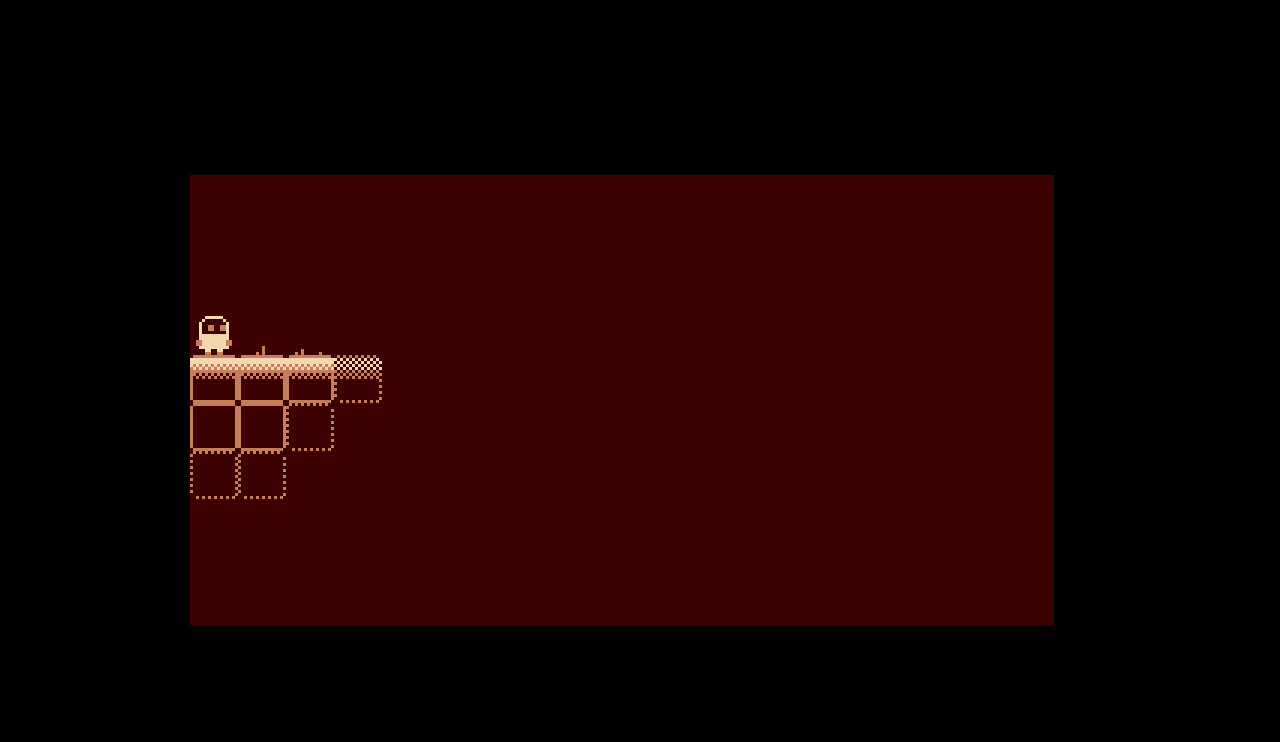
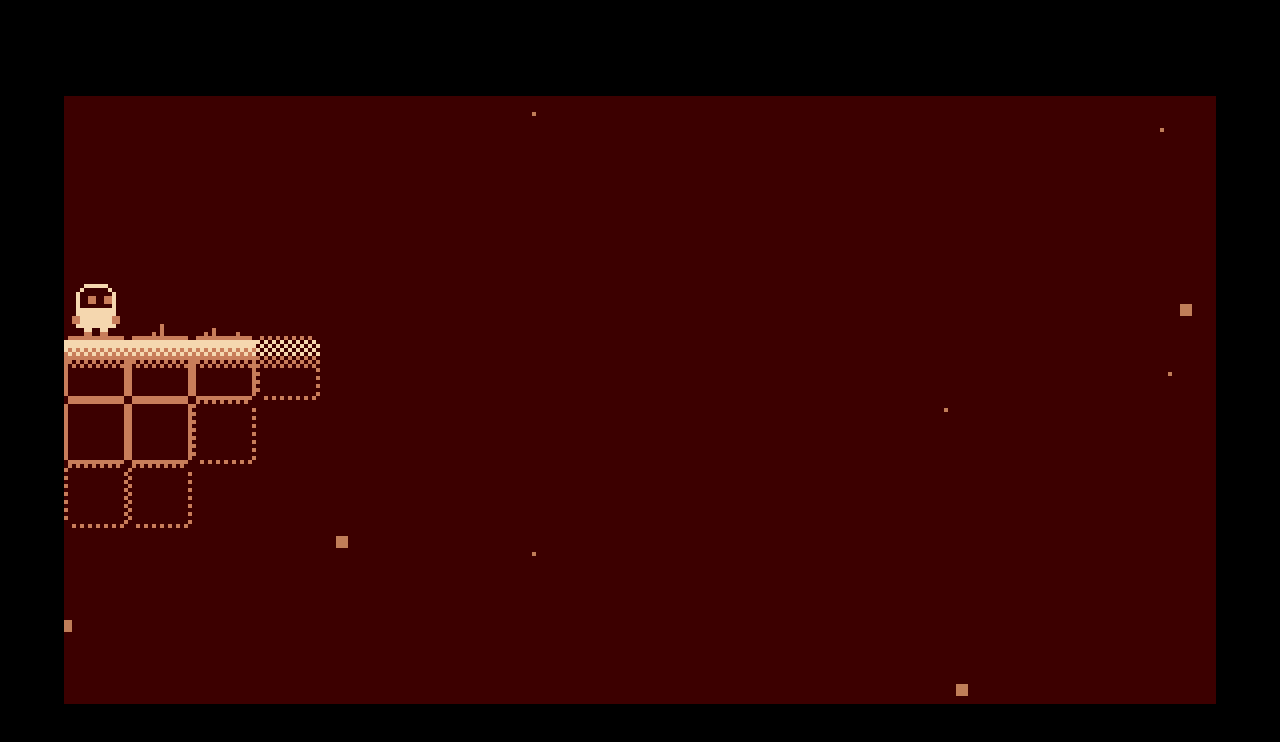
Before and after one commit to daandruff/Ludum-dare-57, a plain HTML site: page index.html in a window 1280 px wide. Drawn offline with Linux system fonts and the light colour scheme.

Commit message:
Added dust particle effect
And fixed canvas size

```diff
--- a/index.html
+++ b/index.html
@@ -8,7 +8,7 @@
     <link rel="stylesheet" href="style.css">
 </head>
 <body>
-    <canvas class="canvas"></canvas>
+    <canvas class="canvas" width="288" height="152"></canvas>
 
     <script src="main.js" type="module"></script>
 </body>
--- a/main.js
+++ b/main.js
@@ -29,7 +29,7 @@ const go = {
 
     map: new Map(),
     player: new Player(),
-    dust: new Particles(),
+    dust: new Particles(0, 0, 288, 152, true),
     glowstickInv: 4,
     glowstickList: [],
     time: 0
@@ -77,9 +77,9 @@ const draw = () => {
     go.glowstickList.forEach(glowstick => {
         glowstick.draw(go)
     })
+    go.dust.draw(go)
     go.map.draw(go)
     go.player.draw(go)
-    go.dust.draw(go)
 }
 
 // Main loop
--- a/src/particles.js
+++ b/src/particles.js
@@ -1,13 +1,56 @@
 export class Particles {
-    constructor() {
+    constructor(x, y, w, h, g) {
+        this.particles = []
+        this.pos = {
+            x: x,
+            y: y
+        }
+        this.width = w
+        this.height = h
+        this.global = g
 
+        this.timer = 0
+        this.spawnrate = 500
+        this.amount = 20
+        this.life = 5000
     }
 
     update(go, dt) {
+        this.timer += dt
 
+        if (this.timer >= this.spawnrate) {
+            this.timer = 0
+            if (this.particles.length < this.amount) {
+                console.log('create particle')
+                this.createParticle(go)
+            }
+        }
+
+        this.particles.forEach(particle => {
+            particle.pos.x += (Math.random() -.5) * dt / 50
+            particle.pos.y += (Math.random() -.5) * dt / 50
+            particle.life += dt
+        })
+
+        let thisPointer = this
+        this.particles = this.particles.filter((particle) => particle.life < thisPointer.life)
     }
 
     draw(go) {
+        go.ctx.fillStyle = '#c07d58'
+        this.particles.forEach(particle => {
+            go.ctx.fillRect(Math.floor(particle.pos.x), Math.floor(particle.pos.y - go.cameraVis + go.cameraVisDelta), particle.size, particle.size)
+        })
+    }
 
+    createParticle(go) {
+        this.particles.push({
+            pos: {
+                x: Math.random() * (this.width - this.pos.x) + this.pos.x,
+                y: Math.random() * (this.height - this.pos.y) + this.pos.y + (this.global ? go.cameraVis + go.cameraVisDelta : 0)
+            },
+            life: 0,
+            size: Math.ceil(Math.random() * 3)
+        })
     }
 }
--- a/style.css
+++ b/style.css
@@ -8,7 +8,7 @@ body {
     position: absolute;
     top: 50%;
     left: 50%;
-    transform: translate(-50%, -50%) scale(3);
+    transform: translate(-50%, -50%) scale(4);
 
     image-rendering: pixelated;
     image-rendering: -moz-crisp-edges;
```
